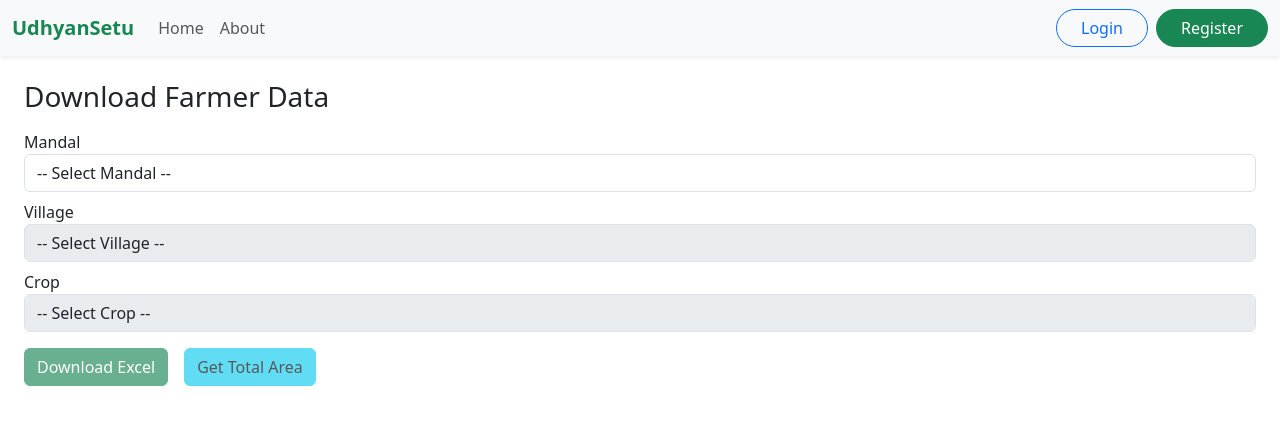
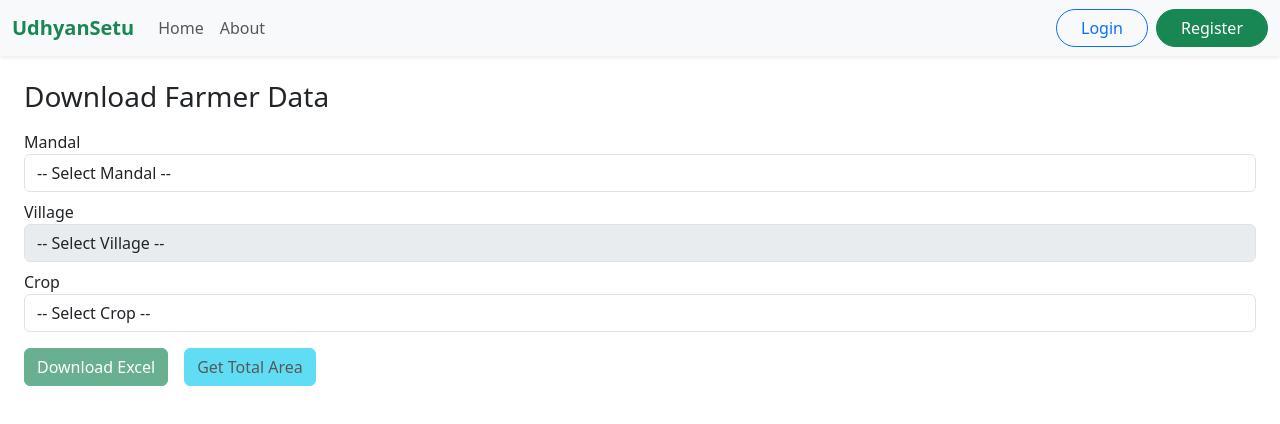
Before and after one commit to msv-akshat/UdhyanSetu_Final, a React (Create React App) app in the folder frontend/: page /download in a window 1280 px wide. Shown: the top 424 px of the page. Built offline with nearby package versions, Linux system fonts and the light colour scheme.

Commit message:
updated downloads

```diff
--- a/frontend/src/components/Downloads.jsx
+++ b/frontend/src/components/Downloads.jsx
@@ -93,7 +93,7 @@ function Downloads() {
 
       <div className="form-group mb-3">
         <label>Crop</label>
-        <select className="form-control" value={crop} onChange={e => setCrop(e.target.value)} disabled={!village}>
+        <select className="form-control" value={crop} onChange={e => setCrop(e.target.value)}>
           <option value="">-- Select Crop --</option>
           {cropList.map(c => (
             <option key={c} value={c}>{c}</option>
```
Also changed, not shown: 2 other files (tests, documents, lock files or other folders).
